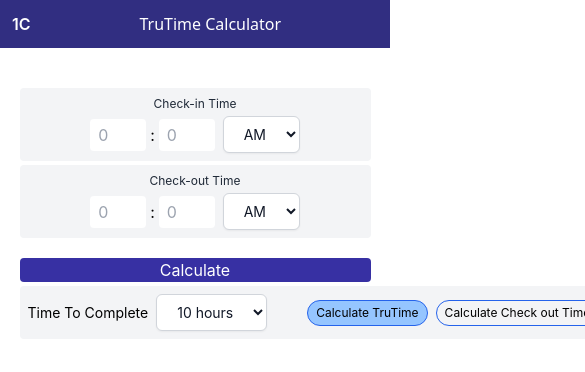
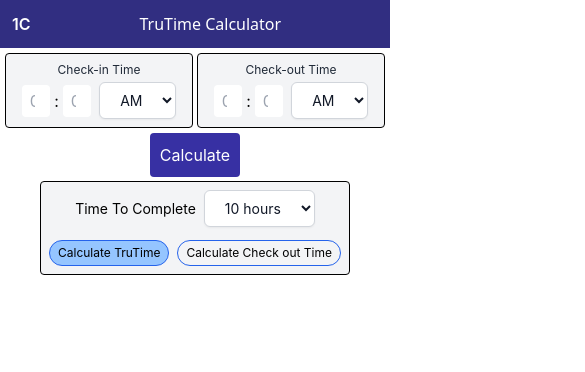
Before and after one commit to aloukikattrey/trutime, a React (Create React App) app: page / in a window 390 px wide. Shown: the top 372 px of the page, 585 px wide, since content can reach past the window. Built offline with nearby package versions, Linux system fonts and the light colour scheme.

Commit message:
added responsive

```diff
--- a/src/components/CalcArea.jsx
+++ b/src/components/CalcArea.jsx
@@ -199,7 +199,7 @@ export default function CalcArea() {
     var content = (
         <div>
             <div className='mt-10  pl-4 '>
-                <div className='flex mb-2 border-b border-grey-400 pb-1'>
+                <div className='flex mb-2 border-b border-gray-400 pb-1'>
                     <p className='w-1/6'>Check-out:</p> <p> {calc2Vals.newHr}:{calc2Vals.newMn} {calc2Vals.newDay}</p>
                 </div>
             </div>
@@ -208,14 +208,14 @@ export default function CalcArea() {
     )
 
     return (
-        <div className='boss flex justify-center items-center'>
-            <div className='bossbaby flex justify-center items-center pt-10 w-1/2'>
+        <div className='boss flex justify-center items-center w-full'>
+            <div className='bossbaby flex justify-center items-center p-10 w-1/2'>
+                <div className=''>
+                    <div className='forBlock h-full flex  gap-1'>
 
-                <div className='w-full'>
+                        <div className='forFlex flex gap-1'>
 
-                    <div className='forBlock h-full flex gap-1'>
-
-                            <div className="tap-in  bg-gray-100 p-2 rounded items-center justify-center">
+                            <div className="tap-in border border-black bg-gray-100 p-2 rounded items-center justify-center">
                                 <div className='flex items-center justify-center mb-1'>
                                     <p className='text-xs text-gray-800'>Check-in Time</p>
                                 </div>
@@ -236,7 +236,7 @@ export default function CalcArea() {
                             </div>
 
                             {active == 'calc1' &&
-                                <div className="tap-out  bg-gray-100 w-max p-2 rounded items-center justify-center ">
+                                <div className="tap-out border border-black  bg-gray-100  p-2 rounded items-center justify-center ">
                                     <div className='flex items-center justify-center mb-1'>
                                         <p className='text-xs text-gray-800'>Check-out Time</p>
                                     </div>
@@ -256,14 +256,14 @@ export default function CalcArea() {
                                     </div>
                                 </div>
                             }
-
-                            <button className='btn bg-indigo-800 pl-4 pr-4 text-white rounded cursor-pointer'
-                                onClick={active == 'calc1' ? handleClick : handleClick2}>Calculate</button>
-
-
+                        </div>
+                        <div className='buttonboss flex'>
+                        <button className='btn bg-indigo-800 pl-4 pr-4 text-white rounded cursor-pointer'
+                            onClick={active == 'calc1' ? handleClick : handleClick2}>Calculate</button>
+                        </div>
                     </div>
-
-                    <div className='toolbar flex mt-1 items-center bg-gray-100 p-2 rounded w-max text-sm' >
+                    <div className='toolboss'>
+                    <div className='toolbar border border-black flex mt-1 items-center bg-gray-100 p-2 rounded w-max text-sm' >
                         <div className='flex items-center justify-center'>
                             <p className='mr-2'>Time To Complete</p>
                             <DropdownTime valFunc={getTimeToComplete} />
@@ -277,15 +277,16 @@ export default function CalcArea() {
                             </div>
                         </div>
                     </div>
+                    </div>
 
 
                     {show &&
                         (isError ? <div className='mt-5'><p className='text-red-600'>Error: Check-in and Check-out Time are Overlapping</p></div> : active == 'calc2' ? content : active == 'calc1' ?
                             <div className='mt-10  pl-4 '>
-                                <div className='flex mb-2 border-b border-grey-400 pb-1'>
+                                <div className='flex mb-2 border-b border-gray-400 pb-1'>
                                     <p className='w-1/6'>TruTime:</p> <p> {hrsPassed} hrs {minPassed} mins</p>
                                 </div>
-                                <div className='flex mb-2  border-b border-grey-400 pb-1'>
+                                <div className='flex mb-2  border-b border-gray-400 pb-1'>
                                     <p className='w-1/6'>TopUp Hours:</p>
                                     {hrsPassed == timeToComplete || hrsPassed > timeToComplete ? <p className='text-green-700'>   Time Already Completed</p> : <p> {topupHrs} hrs {topupMins} mins</p>}
 
--- a/src/index.css
+++ b/src/index.css
@@ -9,6 +9,8 @@ body {
     sans-serif;
   -webkit-font-smoothing: antialiased;
   -moz-osx-font-smoothing: grayscale;
+
+height: 100vh;
 }
 
 code {
--- a/src/mediaquery.css
+++ b/src/mediaquery.css
@@ -1,39 +1,4 @@
-
-@media (max-width: 1193px) {
-    .bossbaby{
-        width: 801px;
-    }
-
-}
-
-@media (max-width: 830px) {
-    .bossbaby{
-        width: 713px;
-    }
-
-}
-@media (max-width: 768px) {
-    .bossbaby {
-        width: 90%;
-        flex-direction: column;
-    }
-
-    .forBlock {
-        flex-direction: column;
-        align-items: center;
-    }
-
-    .tap-in, .tap-out {
-        width: 100%;
-    }
-
-    .btn {
-        width: 100%;
-        margin-top: 1rem;
-    }
-}
-
-/* @media (max-width: 704px) {
+ /* @media (max-width: 704px) {
     .bossbaby{
         width: 650px;
     }
@@ -86,4 +51,41 @@
     .bossbaby{
         width: 436px;
     }
-} */
+}  */
+@media(max-width: 556px) {
+    .bossbaby{
+        padding: 5px;
+        width: max-content;
+    }
+    .forBlock{
+        display: block;
+    }
+    .btn{
+        margin-top: 5px;
+        padding: 10px;
+        /* width: max-content;1 */
+
+    }
+    .buttonboss{
+        display: flex;
+        justify-content: center;
+        align-items: center;
+    }
+    .toolboss{
+        display: flex;
+        justify-content: center;
+        align-items: center;
+    }
+    .toolbar{
+        width: max-content;
+        display: block;
+        align-items: center;
+        justify-content: center;
+    }
+    .tool2{
+        padding: 0;
+        padding-top: 13px;
+        margin: 0;
+    }
+
+}
```
